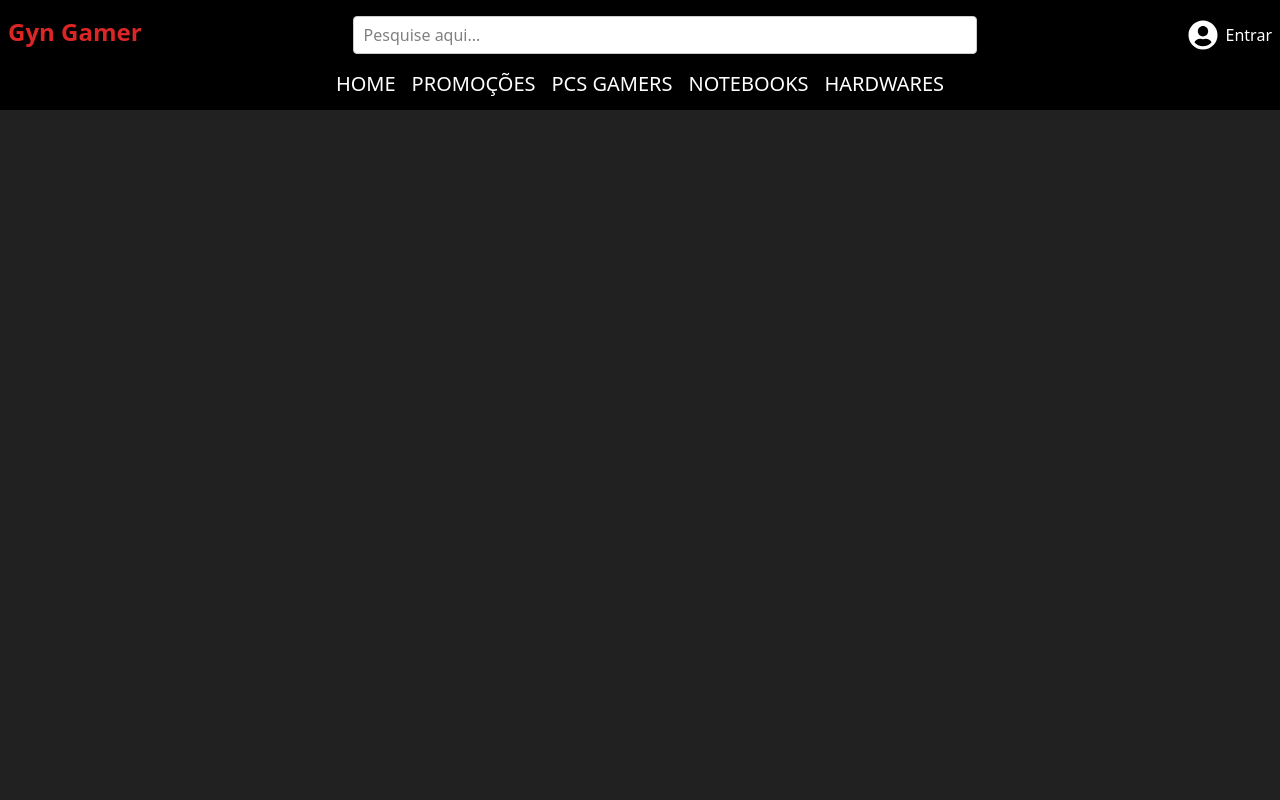
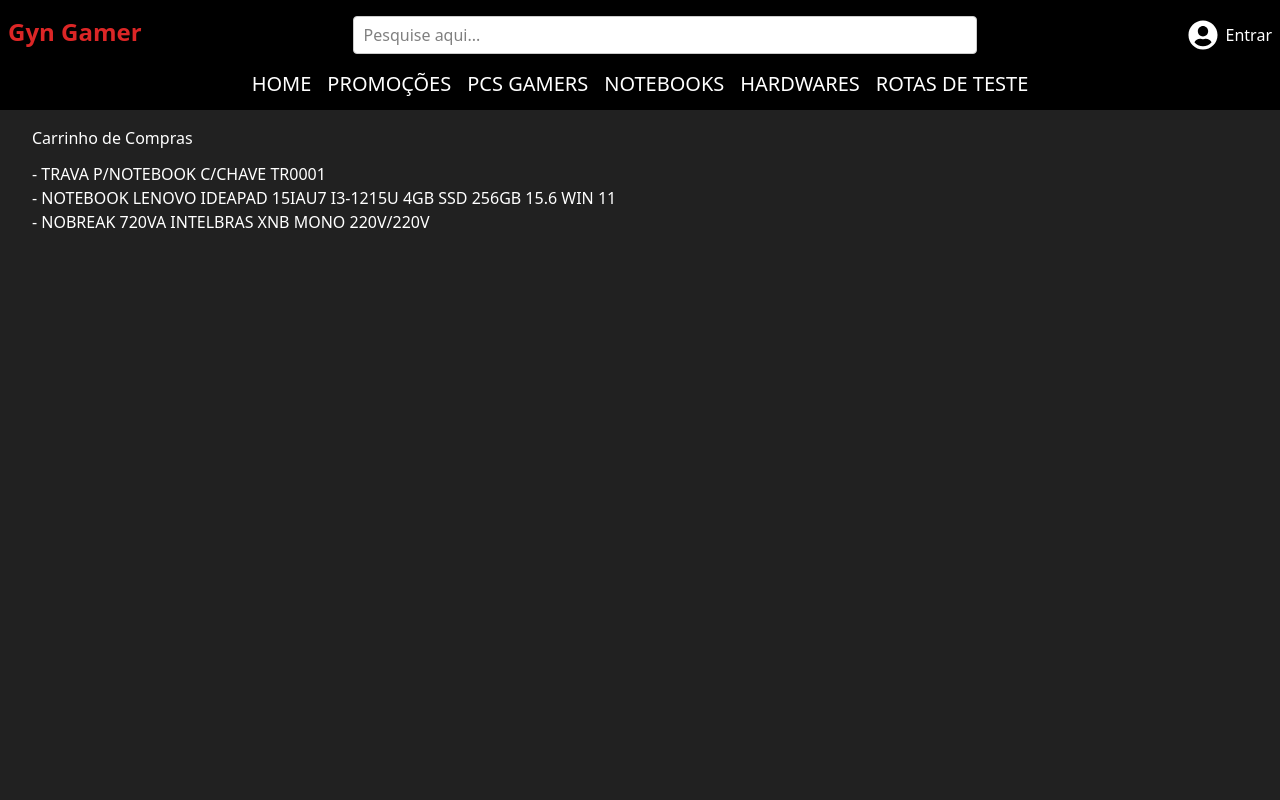
Before and after one commit to Rein4ldoAlv3s/gyn-gamer, a React (Vite) app: page /cart in a window 1280 px wide. Shown: the top 800 px of the page. Built offline with nearby package versions, Linux system fonts and the light colour scheme; sample sign-in values are in the browser's storage.

Commit message:
carrinho de compras componente

```diff
--- a/src/App.tsx
+++ b/src/App.tsx
@@ -11,7 +11,9 @@ import Cadastro from './components/Cadastro';
 import MinhaConta from './components/MinhaConta';
 import TesteUsestate from './components/TesteUsestate';
 import { useState } from 'react';
-import WelcomeUser from './components/WelcomeUser';
+import RotasTeste from './components/RotasTeste';
+import CarrinhoCompras from './components/CarrinhoCompras';
+import MyProfile from './components/MyProfile';
 
 function App() {
 
@@ -31,7 +33,9 @@ function App() {
             <Route path="/cadastro" element={<Cadastro />} />
             <Route path="/minha-conta" element={<MinhaConta />} />
             <Route path="/teste-usestate" element={<TesteUsestate />} />
-            <Route path="/welcome" element={<WelcomeUser />} />
+            <Route path="/my-profile" element={<MyProfile />} />
+            <Route path="/rotasteste" element={<RotasTeste />} />
+            <Route path="/cart" element={<CarrinhoCompras />} />
 
           </Routes>
         </main>
--- /dev/null
+++ b/src/components/CarrinhoCompras.tsx
@@ -0,0 +1,14 @@
+import React from 'react'
+
+const CarrinhoCompras = () => {
+    return (
+        <div className='text-white'>
+            <h1 className='pb-3'>Carrinho de Compras</h1>
+            <p>- TRAVA P/NOTEBOOK C/CHAVE TR0001</p>
+            <p>- NOTEBOOK LENOVO IDEAPAD 15IAU7 I3-1215U 4GB SSD 256GB 15.6 WIN 11</p>
+            <p>- NOBREAK 720VA INTELBRAS XNB MONO 220V/220V</p>
+        </div>
+    )
+}
+
+export default CarrinhoCompras
--- a/src/components/WelcomeUser.tsx
+++ b/src/components/MyProfile.tsx
@@ -1,6 +1,6 @@
 import React from 'react'
 
-const WelcomeUser = () => {
+const MyProfile = () => {
     return (
         <div>
             <h1 className="flex justify-center text-3xl font-bold text-customWhite">Welcome, User!</h1>
@@ -8,4 +8,4 @@ const WelcomeUser = () => {
     )
 }
 
-export default WelcomeUser
+export default MyProfile
--- a/src/components/Navbar.tsx
+++ b/src/components/Navbar.tsx
@@ -115,6 +115,7 @@ const Navbar = () => {
                 HARDWARES
               </MenuButton>
 
+
               {/* Menu Items */}
               <MenuItems modal={false} className="absolute right-0 mt-2 w-56 bg-white rounded-md shadow-lg ring-1  ring-black ring-opacity-5 z-10">
                 <div className="py-1">
@@ -162,6 +163,8 @@ const Navbar = () => {
                   </form>
                 </div>
               </MenuItems>
+              <Link to="/rotasteste" className="ml-4 hover:text-red-600">ROTAS DE TESTE</Link>
+
             </Menu>
 
 
--- /dev/null
+++ b/src/components/RotasTeste.tsx
@@ -0,0 +1,14 @@
+import React from 'react'
+import { Link } from 'react-router-dom'
+
+const RotasTeste = () => {
+    return (
+        <div className='text-white flex flex-col'>
+            <Link to="/my-profile" className='hover:text-red-600'>Meu Perfil</Link>
+            <Link to="/teste-usestate" className='hover:text-red-600'>Teste UseState</Link>
+            <Link to="/cart" className='hover:text-red-600'>Carrinho de Compras</Link>
+        </div>
+    )
+}
+
+export default RotasTeste
--- a/src/components/TesteUsestate.tsx
+++ b/src/components/TesteUsestate.tsx
@@ -4,7 +4,7 @@ const TesteUsestate = () => {
 
     return (
         <div className='text-white'>
-
+            <h1>teste usestate</h1>
         </div>
     )
 }
```
